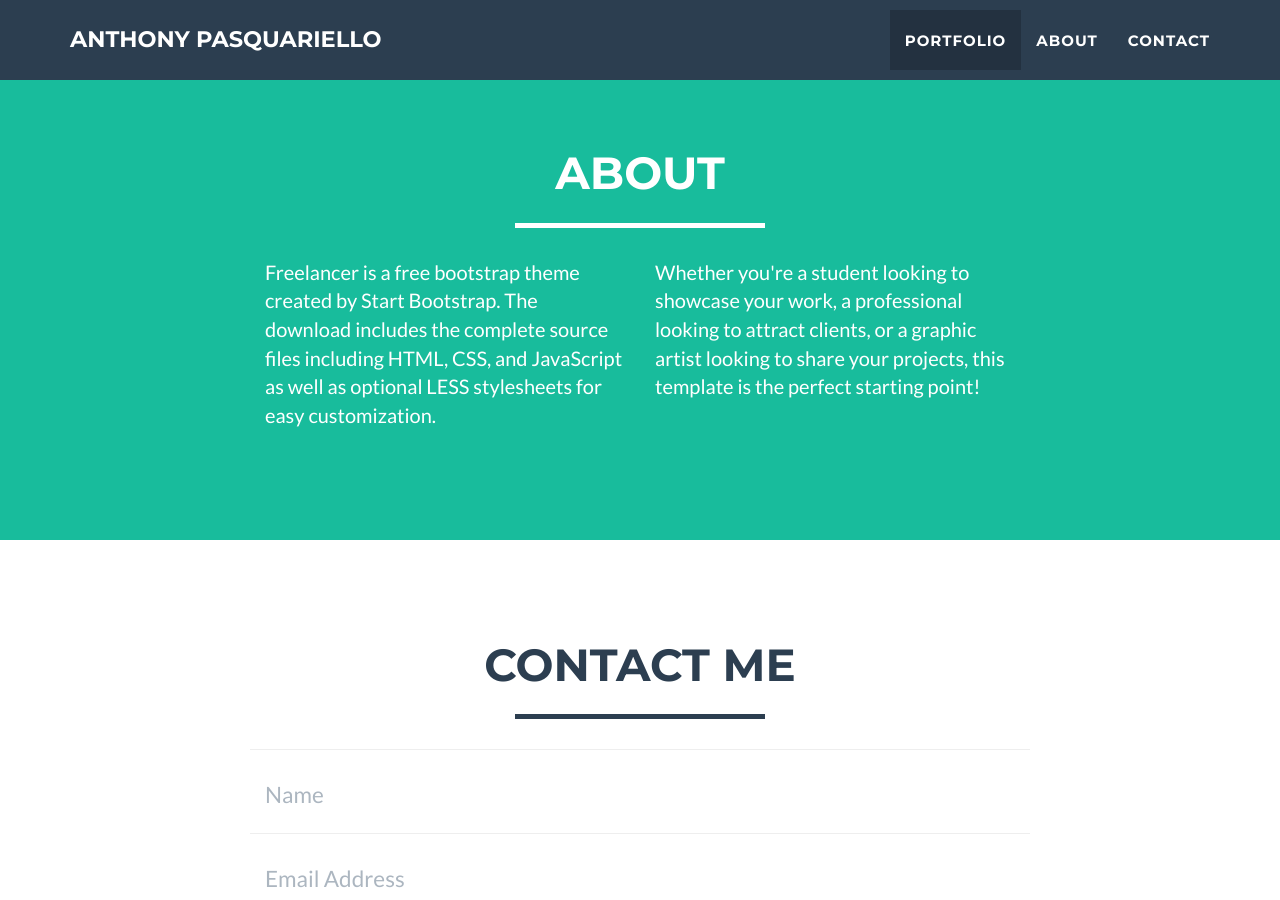
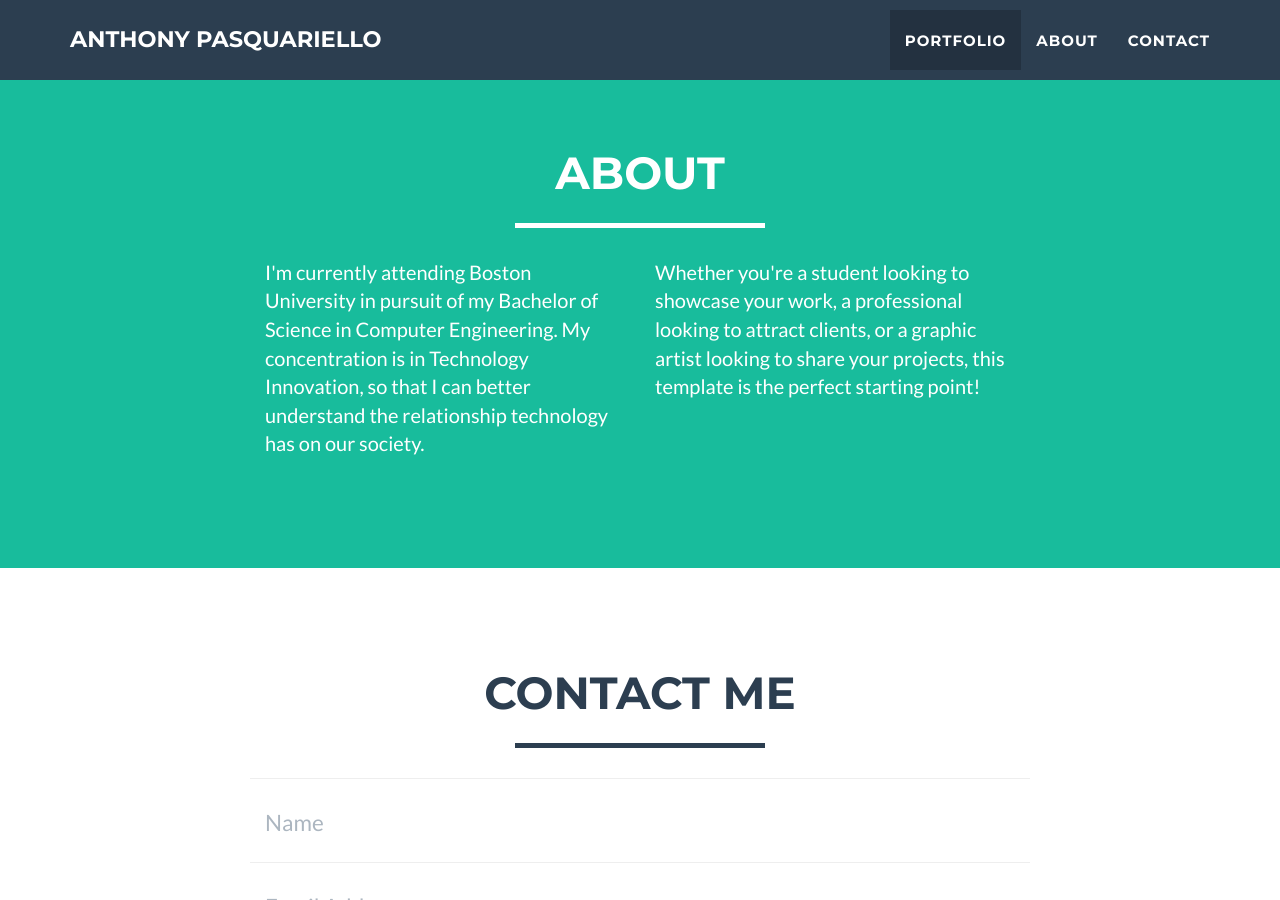
Before and after one commit to antpas/antpas.github.io, a Jekyll site: the page built from index.html, in a window 1280 px wide and 900 px high, scrolled down 1698 px. Built offline with Jekyll 4.4.1, drawn with Linux system fonts in a browser that asks for light colours.

Commit message:
Update about.html

```diff
--- a/_includes/about.html
+++ b/_includes/about.html
@@ -9,7 +9,7 @@
             </div>
             <div class="row">
                 <div class="col-lg-4 col-lg-offset-2">
-                    <p>Freelancer is a free bootstrap theme created by Start Bootstrap. The download includes the complete source files including HTML, CSS, and JavaScript as well as optional LESS stylesheets for easy customization.</p>
+                    <p>I'm currently attending Boston University in pursuit of my Bachelor of Science in Computer Engineering. My concentration is in Technology Innovation, so that I can better understand the relationship technology has on our society. </p>
                 </div>
                 <div class="col-lg-4">
                     <p>Whether you're a student looking to showcase your work, a professional looking to attract clients, or a graphic artist looking to share your projects, this template is the perfect starting point! </p>
```
